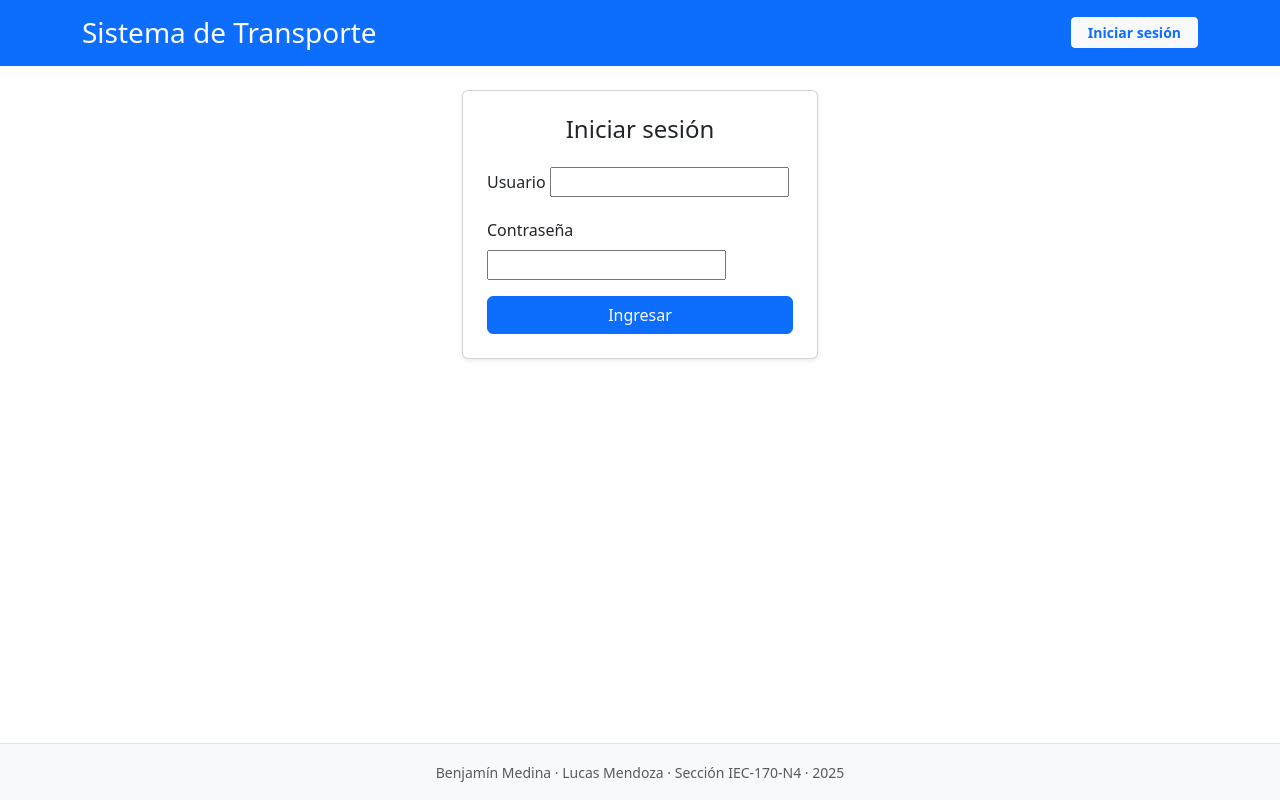
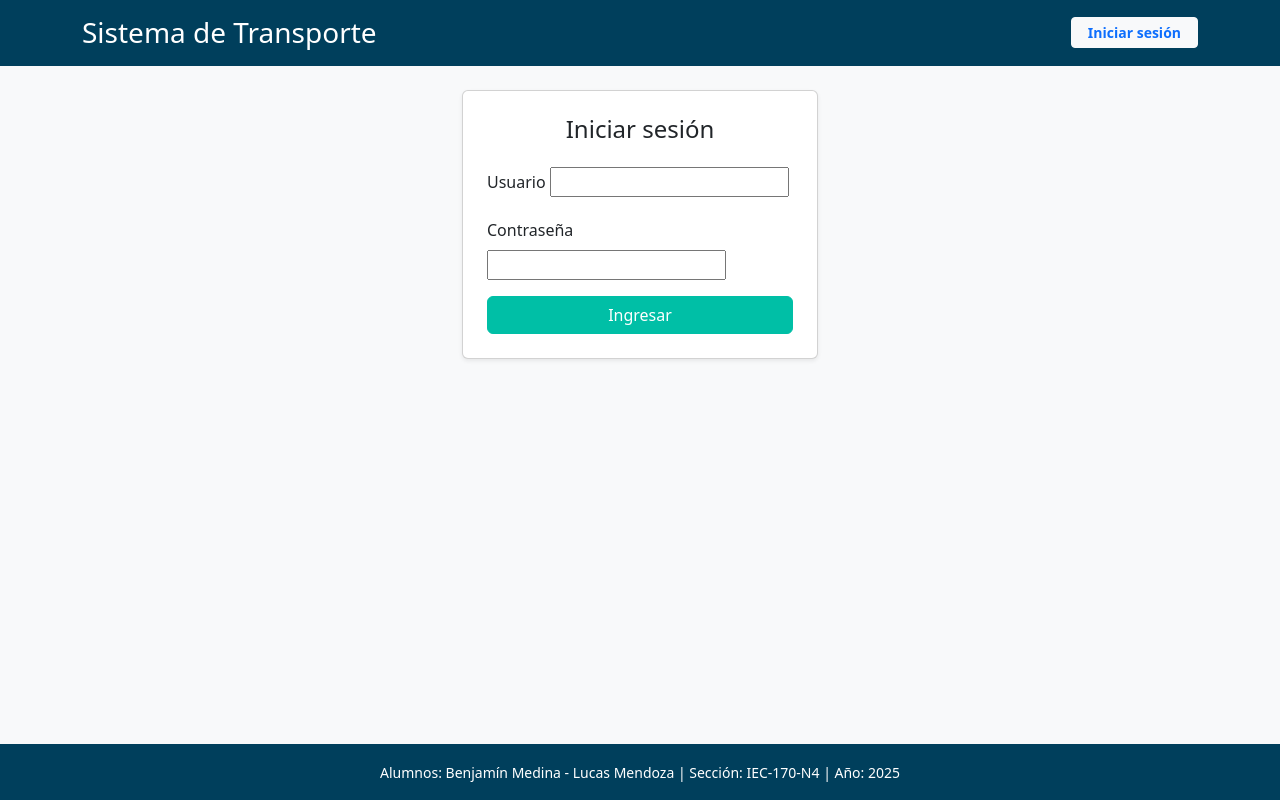
Before and after one commit to medinabenjamin/logistica_gobal_ltda, a Django app: template transporte/templates/transporte/login.html in a window 1280 px wide. Run offline with Django 5.2, Linux system fonts and the light colour scheme; the template is opened without the code that fills it, so the values that code supplies are empty, except form fields; form fields are guessed from the names that the template uses.

Commit message:
Integrate centralized layout styling

```diff
--- a/logistica/settings.py
+++ b/logistica/settings.py
@@ -11,6 +11,7 @@ https://docs.djangoproject.com/en/5.2/ref/settings/
 """
 
 from pathlib import Path
+import os
 
 # Build paths inside the project like this: BASE_DIR / 'subdir'.
 BASE_DIR = Path(__file__).resolve().parent.parent
@@ -66,6 +67,7 @@ TEMPLATES = [
         'APP_DIRS': True,
         'OPTIONS': {
             'context_processors': [
+                'django.template.context_processors.debug',
                 'django.template.context_processors.request',
                 'django.contrib.auth.context_processors.auth',
                 'django.contrib.messages.context_processors.messages',
@@ -123,6 +125,9 @@ USE_TZ = True
 # https://docs.djangoproject.com/en/5.2/howto/static-files/
 
 STATIC_URL = 'static/'
+STATICFILES_DIRS = [
+    BASE_DIR / 'static',
+]
 
 # Default primary key field type
 # https://docs.djangoproject.com/en/5.2/ref/settings/#default-auto-field
--- /dev/null
+++ b/static/css/main.css
@@ -0,0 +1,50 @@
+:root {
+  --color-primario: #003F5C;      /* azul petróleo */
+  --color-secundario: #2F4B7C;    /* verde/azul petróleo */
+  --color-acento: #00BFA6;        /* verde azulado */
+  --color-fondo: #F8F9FA;         /* fondo claro */
+  --color-texto: #212529;         /* texto principal */
+  --color-borde: #E5E7EB;         /* gris claro */
+}
+
+body {
+  background-color: var(--color-fondo);
+  color: var(--color-texto);
+  font-family: system-ui, -apple-system, BlinkMacSystemFont, "Segoe UI", sans-serif;
+}
+
+.app-header {
+  background-color: var(--color-primario);
+  color: #fff;
+}
+
+.app-header h1 {
+  color: #fff;
+}
+
+.site-footer {
+  background-color: var(--color-primario);
+  color: #fff;
+}
+
+.site-footer small {
+  color: #fff;
+}
+
+.btn-primary {
+  background-color: var(--color-acento);
+  border-color: var(--color-acento);
+}
+
+.btn-primary:hover {
+  background-color: #00a892;
+  border-color: #00a892;
+}
+
+a {
+  color: var(--color-secundario);
+}
+
+a:hover {
+  color: var(--color-primario);
+}
--- a/transporte/templates/transporte/base.html
+++ b/templates/base.html
@@ -1,13 +1,16 @@
+{% load static %}
 <!DOCTYPE html>
 <html lang="es">
 <head>
     <meta charset="UTF-8">
     <meta name="viewport" content="width=device-width, initial-scale=1.0">
     <title>{% block title %}Transporte{% endblock %}</title>
-    <link href="https://cdn.jsdelivr.net/npm/bootstrap@5.3.3/dist/css/bootstrap.min.css" rel="stylesheet" integrity="sha384-QWTKZyjpPEjISv5WaRU9OFeRpok6YctnYmDr5pNlyT2bRjXh0JMhjY6hW+ALEwIH" crossorigin="anonymous">
+    <link href="https://cdn.jsdelivr.net/npm/bootstrap@5.3.3/dist/css/bootstrap.min.css" rel="stylesheet">
+    <!-- nuestro CSS -->
+    <link rel="stylesheet" href="{% static 'css/main.css' %}">
 </head>
 <body class="d-flex flex-column min-vh-100">
-    <header class="bg-primary text-white py-3">
+    <header class="app-header py-3">
         <div class="container">
             <div class="d-flex flex-column flex-lg-row align-items-lg-center gap-3">
                 <h1 class="h3 mb-0">{% block header %}Sistema de Transporte{% endblock %}</h1>
@@ -53,12 +56,12 @@
         </div>
     </main>
 
-    <footer class="bg-light border-top py-3 mt-auto">
+    <footer class="site-footer mt-auto py-3">
         <div class="container text-center">
-            <small class="text-muted">Benjamín Medina &middot; Lucas Mendoza &middot; Sección IEC-170-N4 &middot; 2025</small>
+            <small>Alumnos: Benjamín Medina - Lucas Mendoza | Sección: IEC-170-N4 | Año: 2025</small>
         </div>
     </footer>
 
-    <script src="https://cdn.jsdelivr.net/npm/bootstrap@5.3.3/dist/js/bootstrap.bundle.min.js" integrity="sha384-YvpcrYf0tY3lHB60NNkmXc5s9fDVZLESaAA55NDzOxhy9GkcIdslK1eN7N6jIeHz" crossorigin="anonymous"></script>
+    <script src="https://cdn.jsdelivr.net/npm/bootstrap@5.3.3/dist/js/bootstrap.bundle.min.js"></script>
 </body>
 </html>
--- a/transporte/templates/transporte/home.html
+++ b/transporte/templates/transporte/home.html
@@ -1,4 +1,4 @@
-{% extends "transporte/base.html" %}
+{% extends "base.html" %}
 
 {% block title %}Inicio · Transporte{% endblock %}
 
--- a/transporte/templates/transporte/login.html
+++ b/transporte/templates/transporte/login.html
@@ -1,4 +1,4 @@
-{% extends "transporte/base.html" %}
+{% extends "base.html" %}
 
 {% block title %}Iniciar sesión · Transporte{% endblock %}
 
```
